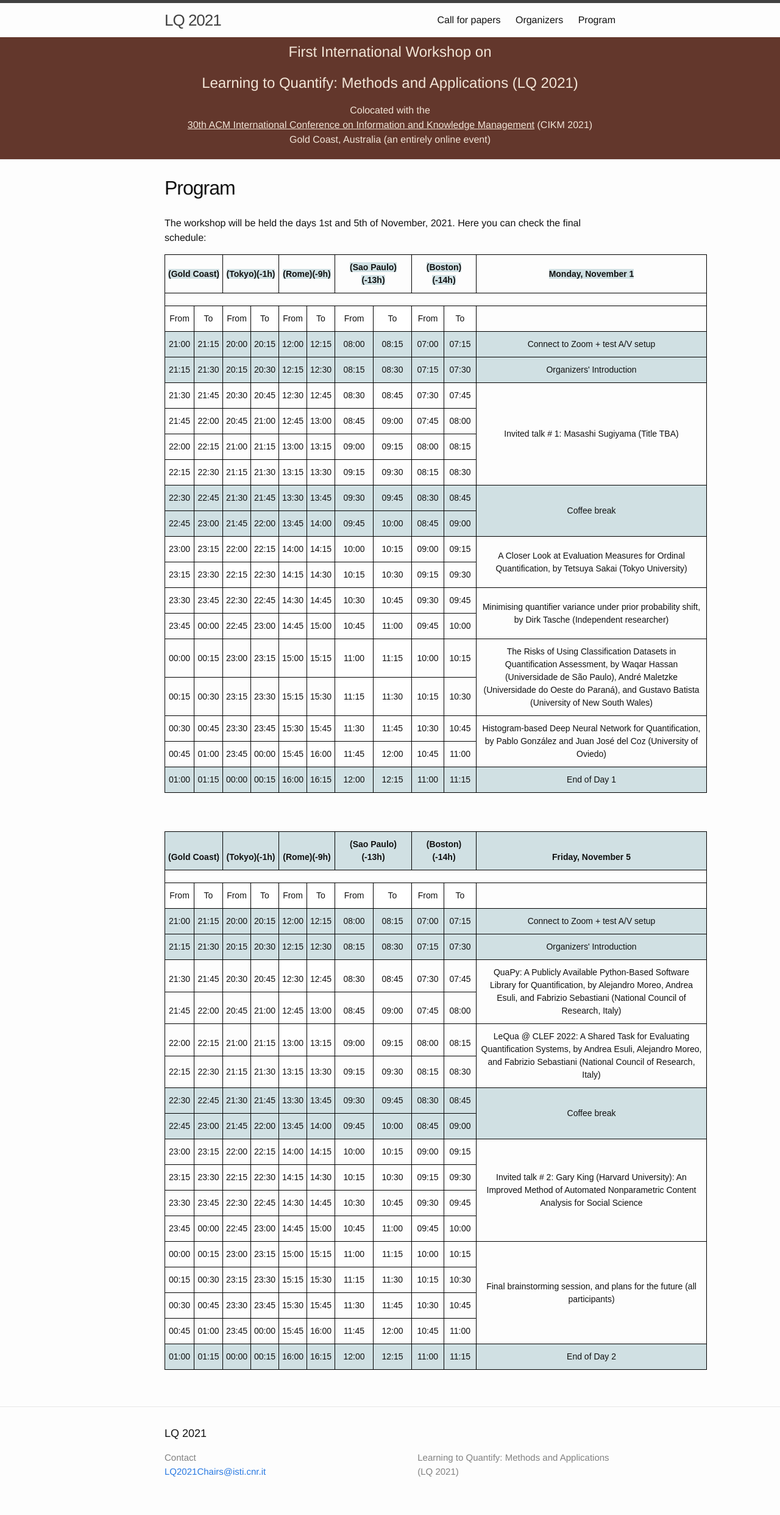
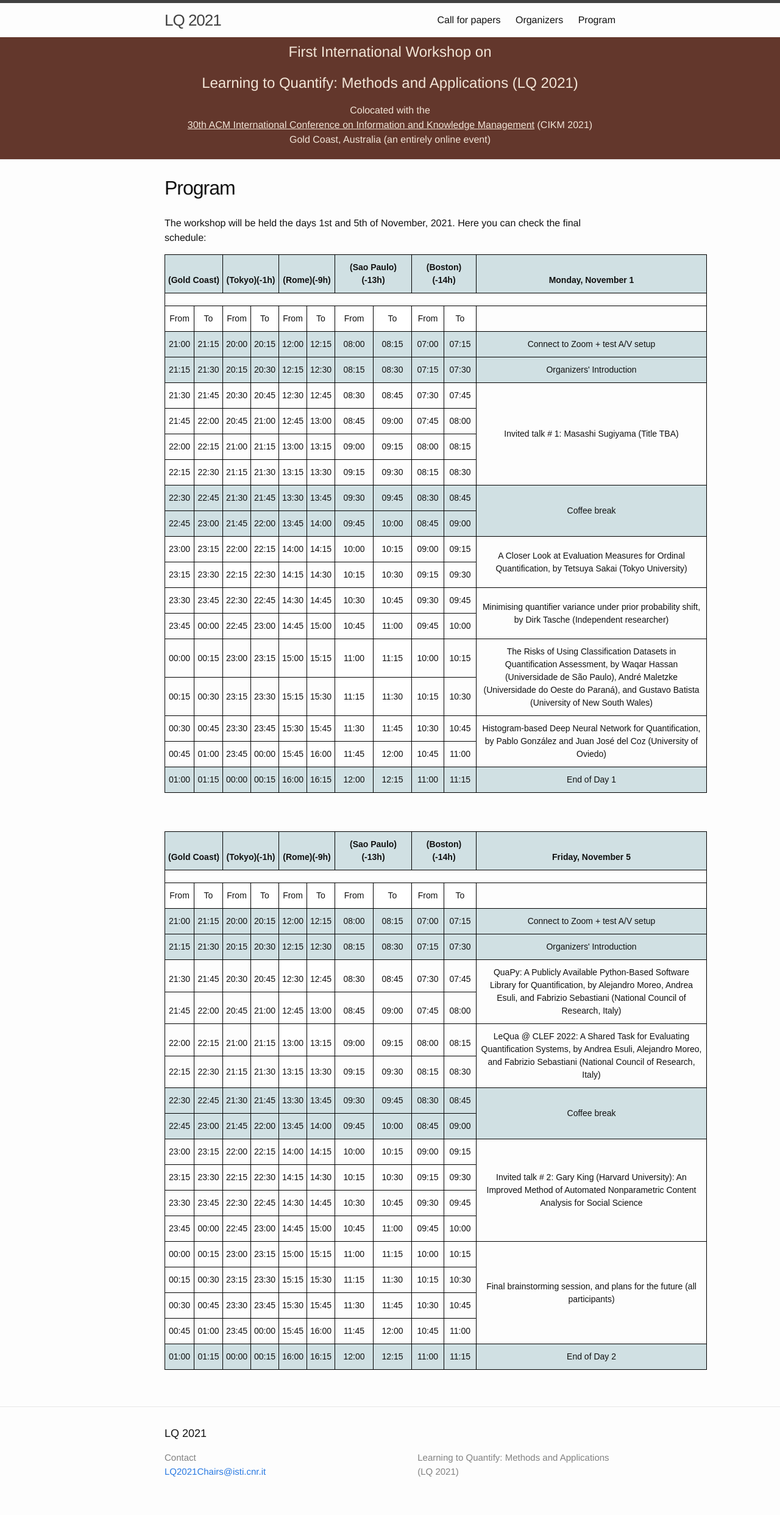
Before and after one commit to cikmlq2021/cikmlq2021.github.io, a Jekyll site: the page built from _pages/program.md, in a window 1280 px wide. Shown: the whole page at 61% size. Built offline with Jekyll 4.4.1, drawn with Linux system fonts in a browser that asks for light colours.

Commit message:
formatting issues

```diff
--- a/_pages/program.md
+++ b/_pages/program.md
@@ -41,12 +41,12 @@ The workshop will be held the days 1st and 5th of November, 2021. Here you can c
 </colgroup>
 <thead>
   <tr>
-    <th class="tg-zmc0" colspan="2"><span style="font-weight:bold;background-color:#D0E0E3">(Gold Coast)</span></th>
-    <th class="tg-zmc0" colspan="2"><span style="font-weight:bold;background-color:#D0E0E3">(Tokyo)(-1h)</span></th>
-    <th class="tg-zmc0" colspan="2"><span style="font-weight:bold;background-color:#D0E0E3">(Rome)(-9h)</span></th>
-    <th class="tg-zmc0" colspan="2"><span style="font-weight:bold;background-color:#D0E0E3">(Sao Paulo)(-13h)</span></th>
-    <th class="tg-zmc0" colspan="2"><span style="font-weight:bold;background-color:#D0E0E3">(Boston)(-14h)</span></th>
-    <th class="tg-zmc0"><span style="font-weight:bold;background-color:#D0E0E3">Monday, November 1</span></th>
+    <th class="tg-kzdm" colspan="2"><span style="font-weight:bold;background-color:#D0E0E3">(Gold Coast)</span></th>
+    <th class="tg-kzdm" colspan="2"><span style="font-weight:bold;background-color:#D0E0E3">(Tokyo)(-1h)</span></th>
+    <th class="tg-kzdm" colspan="2"><span style="font-weight:bold;background-color:#D0E0E3">(Rome)(-9h)</span></th>
+    <th class="tg-kzdm" colspan="2"><span style="font-weight:bold;background-color:#D0E0E3">(Sao Paulo)(-13h)</span></th>
+    <th class="tg-kzdm" colspan="2"><span style="font-weight:bold;background-color:#D0E0E3">(Boston)(-14h)</span></th>
+    <th class="tg-kzdm"><span style="font-weight:bold;background-color:#D0E0E3">Monday, November 1</span></th>
   </tr>
 </thead>
 <tbody>
```
